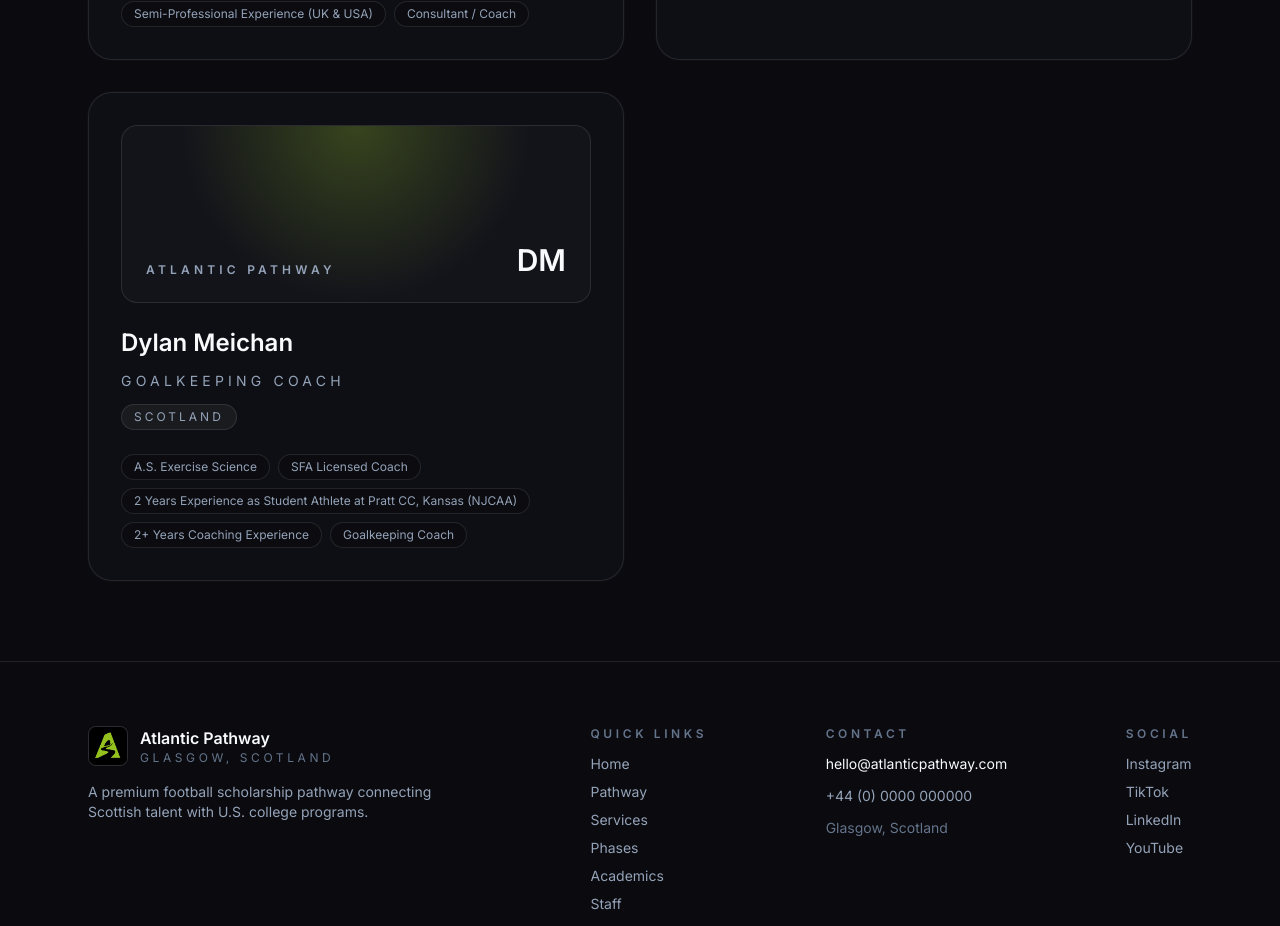
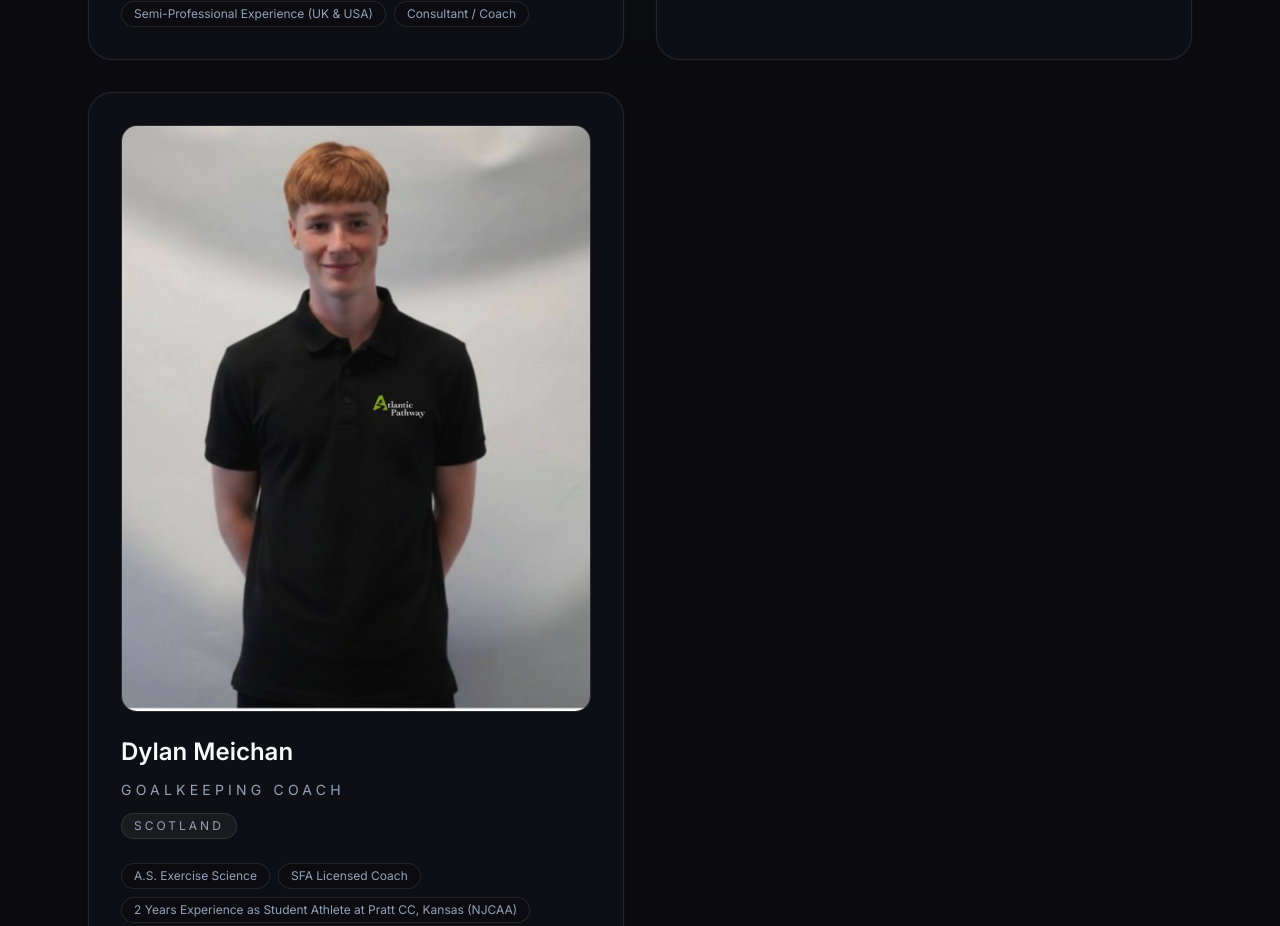
Before and after one commit to JEClawdBot/atlantic-pathway-website, a Next.js app: page /staff in a window 1280 px wide. Shown: the part 1280-2206 px from the top of the page. Built offline with nearby package versions, Linux system fonts and the light colour scheme.

Commit message:
feat: add Dylan's headshot to staff page

```diff
--- a/src/app/staff/page.tsx
+++ b/src/app/staff/page.tsx
@@ -36,6 +36,7 @@
     name: "Dylan Meichan",
     role: "Goalkeeping Coach",
     initials: "DM",
+    photo: "/images/dylan-headshot.jpg",
     region: "Scotland",
     credentials: [
       "A.S. Exercise Science",
```
Also changed, not shown: public/images/dylan-headshot.jpg (added).
